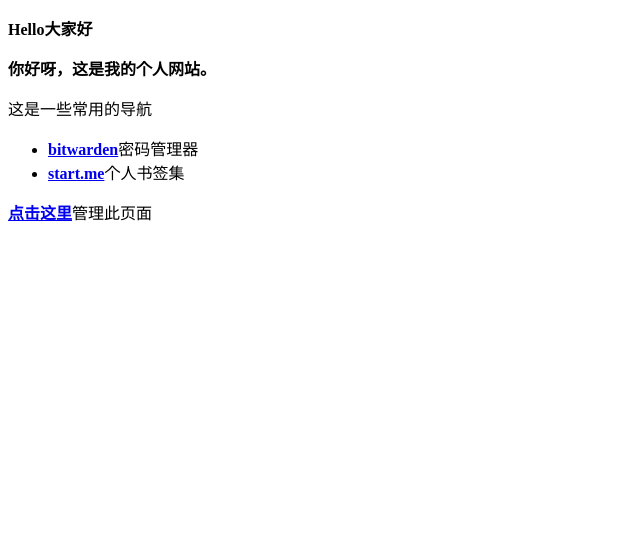
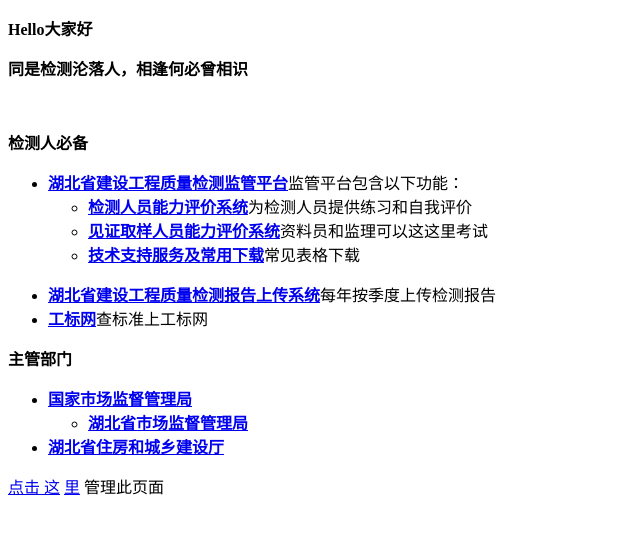
Before and after one commit to chinese1573/chinese1573.github.io, a plain HTML site: page index.html in a window 1280 px wide. Shown: the whole page, without its empty margins (0-640 px from the left). Drawn offline with Linux system fonts and the light colour scheme.

Commit message:
Update index.html

```diff
--- a/index.html
+++ b/index.html
@@ -3,15 +3,35 @@
 <body>
  <head>
  <meta charset="utf-8">
- <title>长川检测</title>
+ <title>检测人不迷路</title>
     </head>
 <p><strong>Hello大家好</strong></p>
-<p><b> 你好呀，这是我的个人网站。 </b></p>
-<p>这是一些常用的导航</p>
+<p><b> <strong>同是检测沦落人，相逢何必曾相识</strong> </b></p>
+<br>
+<p><strong>检测人必备</strong></p>
 <ul>
-  <li><a href="https://bitwarden.com/" target="_blank"><b>bitwarden</b></a>密码管理器</li>
-  <li><a href="https://about.start.me/" target="_blank"><b>start.me</b></a>个人书签集</li>
+  <li><a href="http://www.hbjsinfo.com/" target="_blank"><b>湖北省建设工程质量检测监管平台</b></a>监管平台包含以下功能：</li>
+  <ul>
+  <li><a href="http://183.95.190.144:20000/?test=1#/login" target="_blank"><b>检测人员能力评价系统</b></a>为检测人员提供练习和自我评价</li>
+  <li><a href="http://183.95.190.144:20002/?test=1#/" target="_blank"><b>见证取样人员能力评价系统</b></a>资料员和监理可以这这里考试</li>
+  <li><a href="http://www.hbjsinfo.com/list/news?t=2" target="_blank"><b>技术支持服务及常用下载</b></a>常见表格下载</li>
+  </ul>
 </ul>
-<p><a href="https://github.com/chinese1573/chinese1573.github.io/blob/main/index.html/" target="_blank"><b>点击这里</b></a>管理此页面</p>
+<ul>
+  <li><a href="http://183.95.190.144:20202/login?redirect=%2Fportal%2FLoginBegin.aspx" target="_blank"><b>湖北省建设工程质量检测报告上传系统</b></a>每年按季度上传检测报告</li>
+  <li><a href="http://www.csres.com/index.jsp" target="_blank"><b>工标网</b></a>查标准上工标网</li>
+</ul>
+<p><strong>主管部门</strong></p>
+<ul>
+<li><a href="https://www.samr.gov.cn/" target="_blank"><b>国家市场监督管理局</b></a></li>
+  <ul>
+<li><a href="https://scjg.hubei.gov.cn/" target="_blank"><b>湖北省市场监督管理局</b></a></li>
+  </ul>
+  <li><a href="http://zjt.hubei.gov.cn/" target="_blank"><b>湖北省住房和城乡建设厅</b></a></li>
+</ul>
+<p><a href="https://github.com/chinese1573/chinese1573.github.io/blob/main/index.html/" target="_blank">点击
+<a href="https://about.start.me/" target="_blank">这</a>
+<a href="https://bitwarden.com/" target="_blank">里</a>
+</a>管理此页面</p>
 </body>
 </html
```
